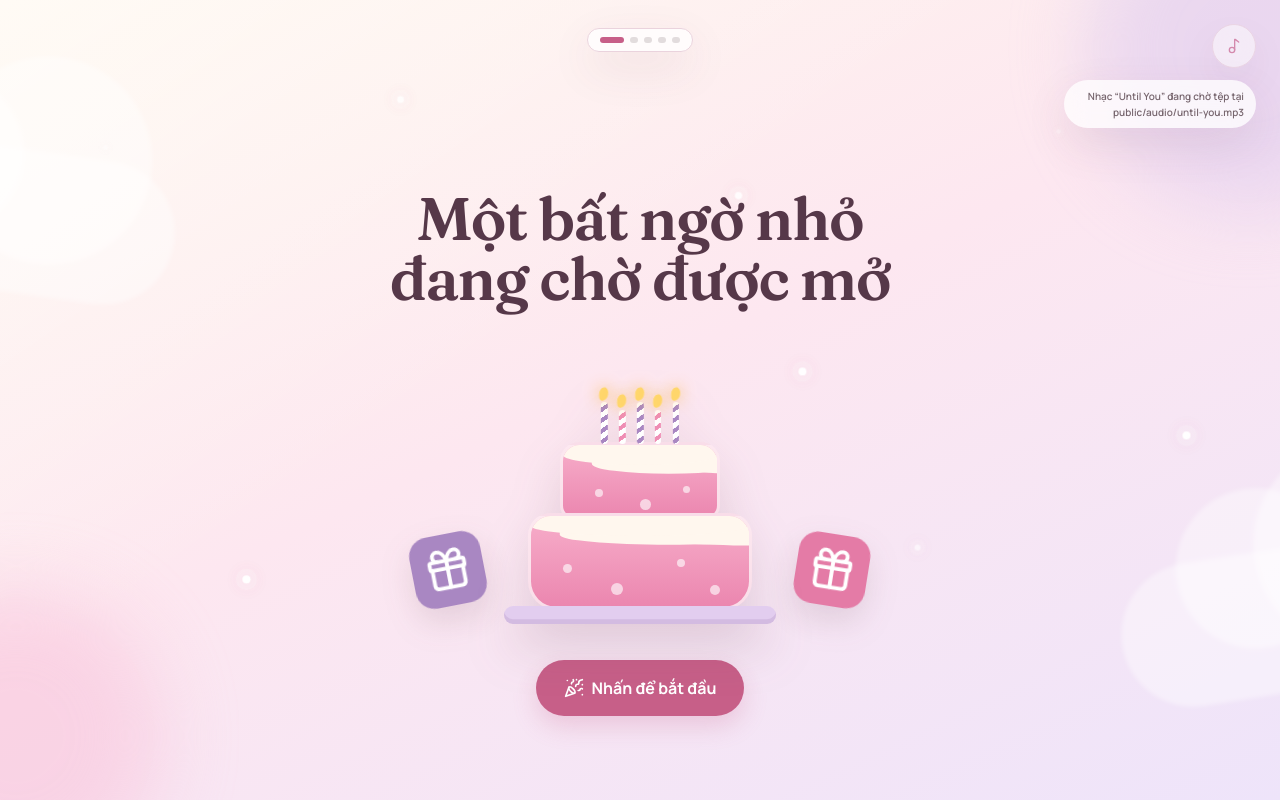
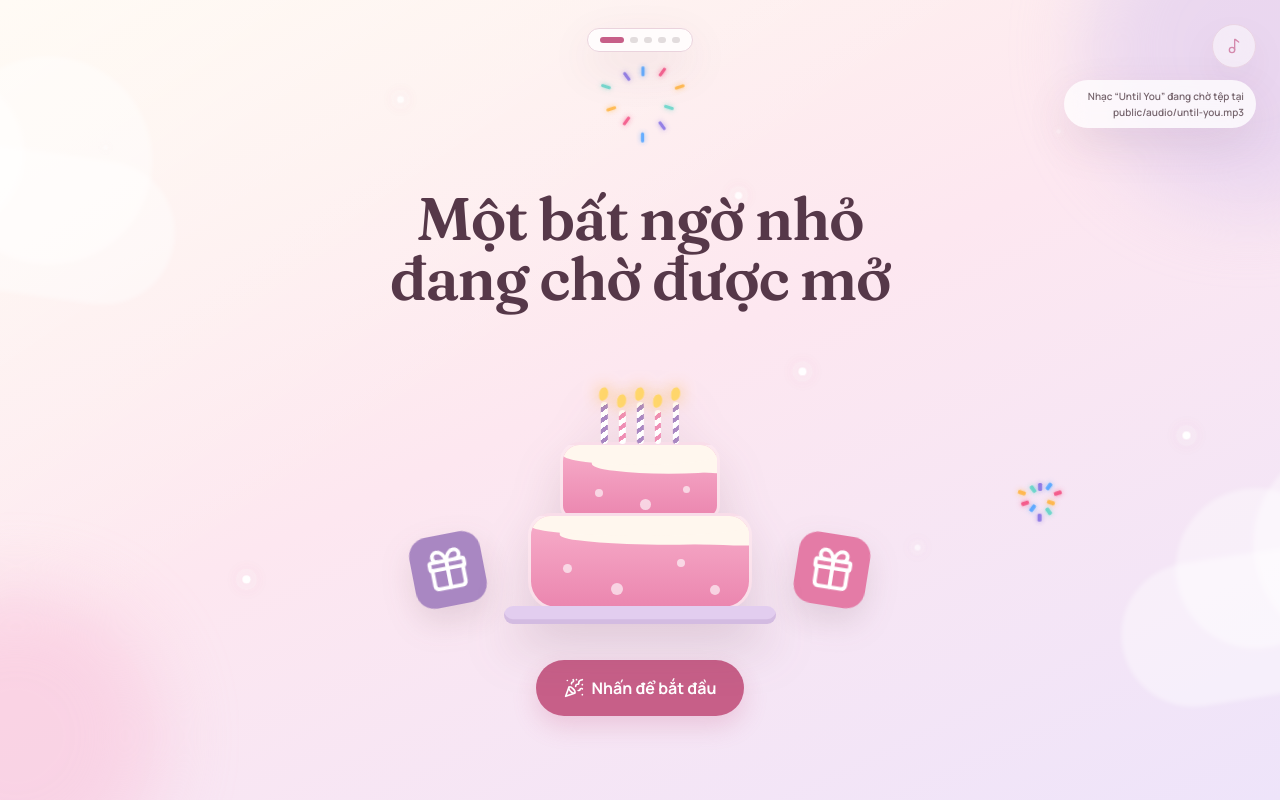
Before and after one commit to maichamcode/GS-Giftory, a Next.js app: page /experience/tpl-love-letter in a window 1280 px wide. Built offline with nearby package versions, Linux system fonts and the light colour scheme.

Commit message:
feature: add hiệu ứng pháo hoa cho step1

```diff
--- a/app/globals.css
+++ b/app/globals.css
@@ -295,6 +295,39 @@ a {
 .experience-delay-three { animation-delay: .85s; }
 .experience-delay-four { animation-delay: 1.15s; }
 
+.birthday-fireworks {
+  pointer-events: none;
+}
+.birthday-firework {
+  position: absolute;
+  left: var(--firework-x);
+  top: var(--firework-y);
+  width: .35rem;
+  height: .35rem;
+  transform: scale(var(--firework-scale));
+}
+.birthday-firework-spark {
+  position: absolute;
+  inset: 0;
+  display: block;
+  transform: rotate(var(--spark-angle));
+}
+.birthday-firework-spark::before {
+  position: absolute;
+  left: 50%;
+  top: 50%;
+  width: .3rem;
+  height: 1rem;
+  content: "";
+  border-radius: 999px;
+  background: var(--spark-color);
+  box-shadow: 0 0 .55rem color-mix(in srgb, var(--spark-color) 68%, transparent);
+  opacity: 0;
+  transform: translate(-50%, 0) scaleY(.35);
+  transform-origin: center bottom;
+  animation: firework-burst 3.6s cubic-bezier(.2, .72, .25, 1) var(--firework-delay) infinite;
+}
+
 .birthday-cake-stage {
   position: relative;
   display: grid;
@@ -527,6 +560,21 @@ a {
   from { opacity: 0; transform: translateY(20px); }
   to { opacity: 1; transform: translateY(0); }
 }
+@keyframes firework-burst {
+  0%, 8% {
+    opacity: 0;
+    transform: translate(-50%, 0) scaleY(.25);
+  }
+  11% { opacity: 1; }
+  31% {
+    opacity: .95;
+    transform: translate(-50%, var(--spark-distance)) scaleY(1);
+  }
+  46%, 100% {
+    opacity: 0;
+    transform: translate(-50%, calc(var(--spark-distance) - .8rem)) scaleY(.25);
+  }
+}
 @keyframes birthday-twinkle {
   0%, 100% { opacity: .3; transform: scale(.65); }
   50% { opacity: 1; transform: scale(1.15); }
@@ -615,6 +663,7 @@ a {
   .memory-rain-item:nth-child(n) { position: static; display: block; width: 100%; animation: none !important; }
   .birthday-bunting-flags,
   .birthday-bunting-flag { animation: none !important; }
+  .birthday-fireworks { display: none; }
   .scrapbook-polaroid {
     opacity: 1 !important;
     transform: rotate(var(--polaroid-rotation)) !important;
--- a/src/features/experiences/birthday/birthday-experience-steps.tsx
+++ b/src/features/experiences/birthday/birthday-experience-steps.tsx
@@ -26,8 +26,9 @@ interface StepProps {
 
 export function StartStep({ onStart }: { onStart: () => void }) {
   return (
-    <section className="experience-screen px-5 pb-10 pt-28 text-center sm:px-8 sm:pt-32">
-      <div className="relative mx-auto flex w-full max-w-3xl flex-col items-center">
+    <section className="experience-screen relative isolate overflow-hidden px-5 pb-10 pt-28 text-center sm:px-8 sm:pt-32">
+      <BirthdayFireworks />
+      <div className="relative z-10 mx-auto flex w-full max-w-3xl flex-col items-center">
         <h1 className="mt-4 font-display text-4xl font-semibold tracking-tight text-[var(--birthday-ink)] sm:text-6xl">
           Một bất ngờ nhỏ<br />đang chờ được mở
         </h1>
@@ -52,6 +53,45 @@ export function StartStep({ onStart }: { onStart: () => void }) {
         </Button>
       </div>
     </section>
+  );
+}
+
+const fireworkBursts = [
+  { x: "9%", y: "22%", delay: "-.2s", scale: .86 },
+  { x: "88%", y: "18%", delay: "-.95s", scale: 1 },
+  { x: "18%", y: "58%", delay: "-1.7s", scale: .72 },
+  { x: "81%", y: "62%", delay: "-2.35s", scale: .8 },
+  { x: "50%", y: "12%", delay: "-3.05s", scale: .64 },
+] as const;
+
+const fireworkColors = ["#f45b8b", "#ffb84d", "#6dd6cb", "#8f7ae5", "#5da9ff"] as const;
+
+function BirthdayFireworks() {
+  return (
+    <div className="birthday-fireworks absolute inset-0 z-0" aria-hidden="true">
+      {fireworkBursts.map((burst, burstIndex) => {
+        const burstStyle = {
+          "--firework-x": burst.x,
+          "--firework-y": burst.y,
+          "--firework-delay": burst.delay,
+          "--firework-scale": burst.scale,
+        } as CSSProperties;
+
+        return (
+          <span key={`${burst.x}-${burst.y}`} className="birthday-firework" style={burstStyle}>
+            {Array.from({ length: 10 }, (_, sparkIndex) => {
+              const sparkStyle = {
+                "--spark-angle": `${sparkIndex * 36}deg`,
+                "--spark-color": fireworkColors[(sparkIndex + burstIndex) % fireworkColors.length],
+                "--spark-distance": `${-3.2 - (sparkIndex % 3) * .55}rem`,
+              } as CSSProperties;
+
+              return <i key={sparkIndex} className="birthday-firework-spark" style={sparkStyle} />;
+            })}
+          </span>
+        );
+      })}
+    </div>
   );
 }
 
```
